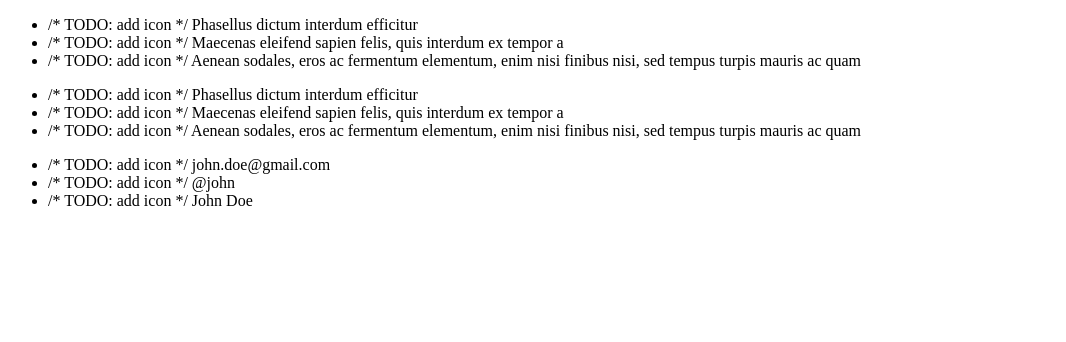
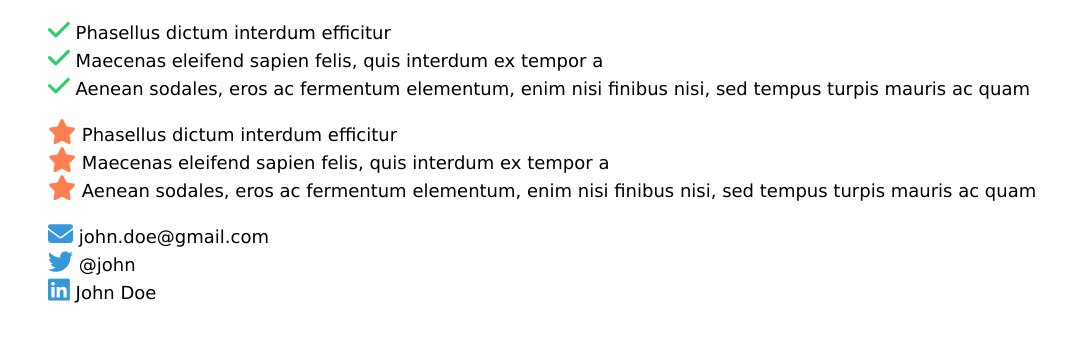
Before and after one commit to EmilArnaudov/html-css-softuni, a plain HTML site: page css-typography/10_Icon-Font-List/icon-font-list.html in a window 1280 px wide. Shown: the whole page, without its empty margins (0-1066 px from the left). Drawn offline with Linux system fonts and the light colour scheme.

Commit message:
solve problem 10

```diff
--- a/css-typography/10_Icon-Font-List/icon-font-list.html
+++ b/css-typography/10_Icon-Font-List/icon-font-list.html
@@ -4,25 +4,26 @@
 <head>
     <title>Icon Font List</title>
     <link rel="stylesheet" href="styles.css">
+    <script src="https://kit.fontawesome.com/625806f81b.js" crossorigin="anonymous"></script>
 </head>
 
 <body>
     <ul class="check">
-        <li>/* TODO: add icon */ Phasellus dictum interdum efficitur</li>
-        <li>/* TODO: add icon */ Maecenas eleifend sapien felis, quis interdum ex tempor a</li>
-        <li>/* TODO: add icon */ Aenean sodales, eros ac fermentum elementum, enim nisi finibus nisi, sed tempus turpis mauris ac quam</li>
+        <li><i class="fas fa-check"></i> Phasellus dictum interdum efficitur</li>
+        <li><i class="fas fa-check"></i> Maecenas eleifend sapien felis, quis interdum ex tempor a</li>
+        <li><i class="fas fa-check"></i> Aenean sodales, eros ac fermentum elementum, enim nisi finibus nisi, sed tempus turpis mauris ac quam</li>
     </ul>
 
     <ul class="star">
-        <li>/* TODO: add icon */ Phasellus dictum interdum efficitur</li>
-        <li>/* TODO: add icon */ Maecenas eleifend sapien felis, quis interdum ex tempor a</li>
-        <li>/* TODO: add icon */ Aenean sodales, eros ac fermentum elementum, enim nisi finibus nisi, sed tempus turpis mauris ac quam</li>
+        <li><i class="fas fa-star"></i> Phasellus dictum interdum efficitur</li>
+        <li><i class="fas fa-star"></i> Maecenas eleifend sapien felis, quis interdum ex tempor a</li>
+        <li><i class="fas fa-star"></i> Aenean sodales, eros ac fermentum elementum, enim nisi finibus nisi, sed tempus turpis mauris ac quam</li>
     </ul>
 
     <ul class="contact">
-        <li>/* TODO: add icon */ john.doe@gmail.com</li>
-        <li>/* TODO: add icon */ @john</li>
-        <li>/* TODO: add icon */ John Doe</li>
+        <li><i class="fas fa-envelope"></i> john.doe@gmail.com</li>
+        <li><i class="fab fa-twitter"></i> @john</li>
+        <li><i class="fab fa-linkedin"></i> John Doe</li>
     </ul>
 </body>
 
--- a/css-typography/10_Icon-Font-List/styles.css
+++ b/css-typography/10_Icon-Font-List/styles.css
@@ -1 +1,24 @@
-/* TODO: style the html */
+body {
+    font-family: Verdana, Geneva, Tahoma, sans-serif;
+    line-height: 1.5;
+    font-size: 18px;
+}
+
+ul {
+    list-style-type: none;
+}
+
+ul.check i {
+    color: #2fcc71;
+    font-size: 25px;
+}
+
+ul.star i {
+    color: coral;
+    font-size: 25px;
+}
+
+ul.contact i {
+    color: #3498da;
+    font-size: 25px;
+}
```
Also changed, not shown: 1 other file.
